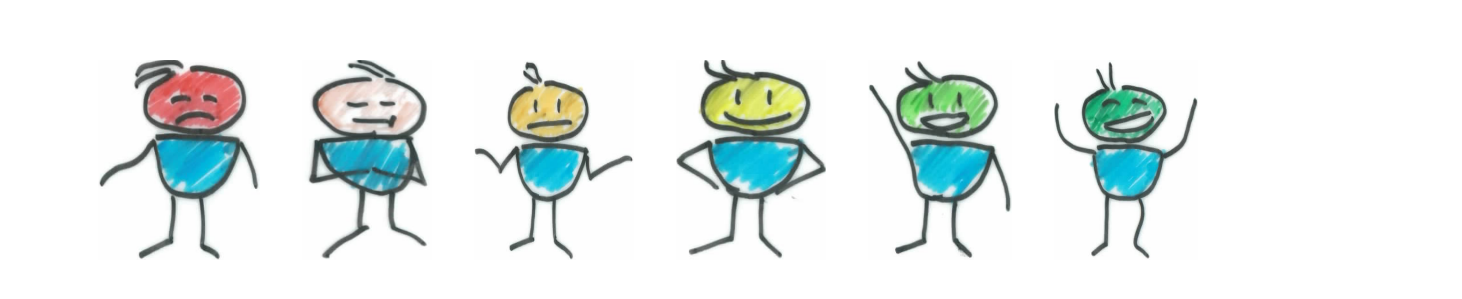
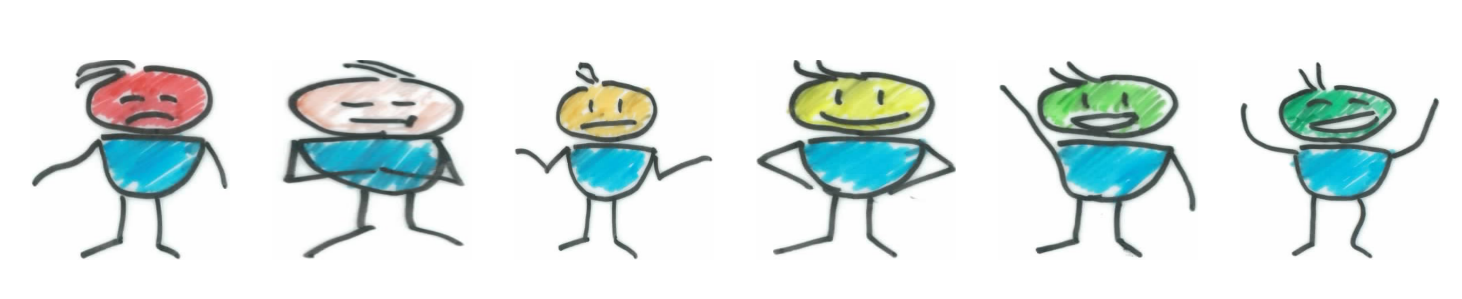
Before and after one commit to Ricardicus/dagsform, a plain HTML site: page index.html in a window 1280 px wide. Shown: the part 145-444 px from the top of the page, 1462 px wide, since content can reach past the window. Drawn offline with Linux system fonts and the light colour scheme.

Commit message:
Widht = height på alla images

```diff
--- a/index.html
+++ b/index.html
@@ -35,7 +35,7 @@ function vote(value) {
 			$("#ok-sign").show();
 			setTimeout(function() {
 				location.reload();
-			}, 2000);
+			}, 1500);
 		},
 		error: function() {
 			alert("Servern verkar inte svara! Fråga integratören vad det är frågan om.");
@@ -88,12 +88,12 @@ window.onload = function(e) {
 <div>
 <table id="vote">
 	<tr>
-	<td><img src="img/survey1.png"        value="0" alt="Sad face" height="200" width="162"></td>
-	<td><img src="img/survey2.png"        value="1" alt="Not good face" height="200" width="130"></td>
-	<td><img src="img/survey3.png"        value="2" alt="Neutral negative face" height="200" width="160"></td>
-	<td><img src="img/survey4.png"        value="3" alt="Neutral positive face" height="200" width="150"></td>
-	<td><img src="img/survey5.png"        value="4" alt="Happy face" height="200" width="144"></td>
-	<td><img src="img/survey6.png"        value="5" alt="Super happy face" height="200" width="144"></td>
+	<td><img src="img/survey1.png"        value="0" alt="Sad face" height="200" width="200"></td>
+	<td><img src="img/survey2.png"        value="1" alt="Not good face" height="200" width="200"></td>
+	<td><img src="img/survey3.png"        value="2" alt="Neutral negative face" height="200" width="200"></td>
+	<td><img src="img/survey4.png"        value="3" alt="Neutral positive face" height="200" width="200"></td>
+	<td><img src="img/survey5.png"        value="4" alt="Happy face" height="200" width="200"></td>
+	<td><img src="img/survey6.png"        value="5" alt="Super happy face" height="200" width="200"></td>
 	</tr>
 </table>
 <img id="ok-sign" style="display:none;" src="img/ok_sign.jpg" alt="Neutral face" height="126" width="147">
```
